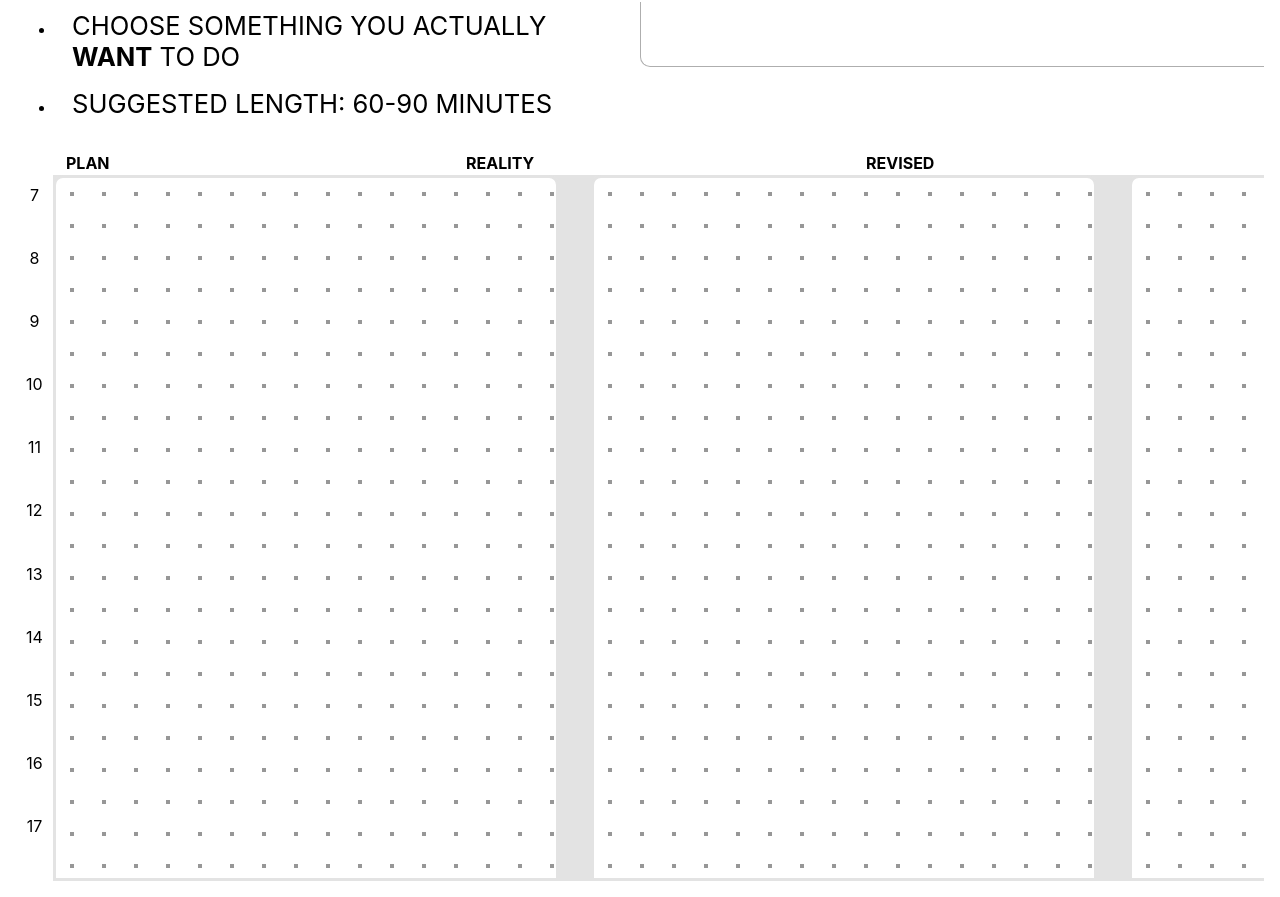
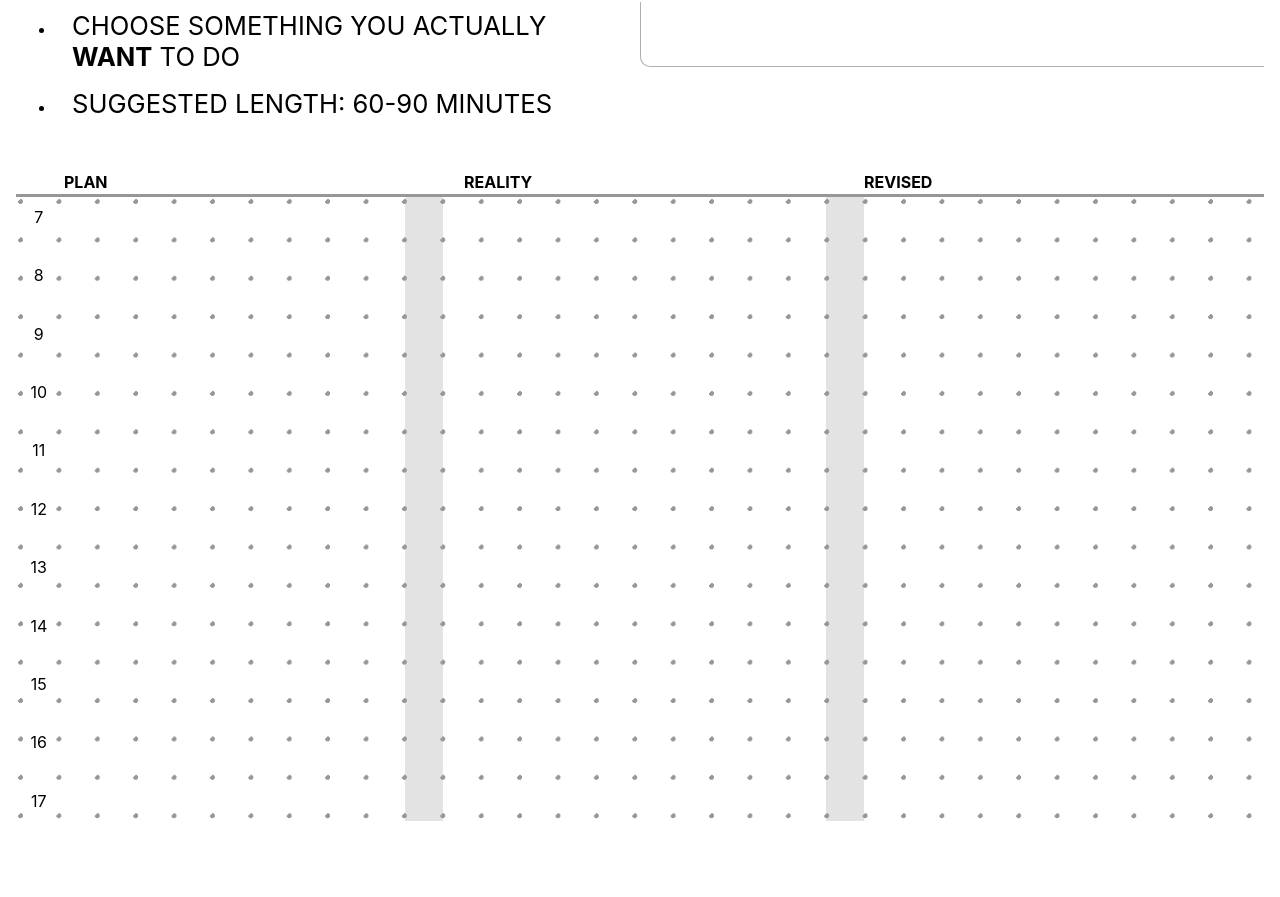
Before and after one commit to playtunes100/time-blocker, a React (Create React App) app: page / in a window 1280 px wide. Shown: the part 308-1205 px from the top of the page. After the commit the page ends 1145 px from the top, so only its background shows below. Built offline with nearby package versions, Linux system fonts and the light colour scheme.

Commit message:
-fixed board

```diff
--- a/src/Planner.css
+++ b/src/Planner.css
@@ -107,43 +107,31 @@
 }
 
 .board-time {
-    width: 100rem;
+    width: 2vw;
     padding: 10px;
     text-align: center;
     display:flex;
     flex-direction: column;
-    row-gap: 2.7rem;
-    background-color: #ffffff;
+    row-gap: 3vw;
+    background-color: transparent;
 }
 
 
 .board-hs {
     display: flex;
     margin-left: 3rem;
+
 }
 .board-h {
-    margin: 2px;
-    width: 500px;
+    margin-bottom: 2px;
+    width: 33vw;
+    margin-right: 4rem;
 }
 
 .board-main {
     display: flex;
-    background-color: #e3e3e3;
+    border-top: 3px solid #979797;
+    background:radial-gradient(circle at 12% 12%, #979797 5%, transparent 1%) top left repeat, linear-gradient(#e3e3e3, #e3e3e3) no-repeat border-box, linear-gradient(#e3e3e3, #e3e3e3) no-repeat border-box;
+    background-size: 3vw 3vw, 3vw 100%, 3vw 100%;
+    background-position: 0 0, 30.4vw 0, 63.3vw 0;
 }
-
-.board {
-    width:500px;
-    height: 700px;
-    border: #e3e3e3 solid;
-    border-top-right-radius: 10px;
-    border-top-left-radius: 10px;
-    background: radial-gradient(circle, #979797 10%, transparent 11%);
-        background-size: 2rem 2rem;
-        background-color: #ffffff;
-        opacity: 1
-}
-
-.board-middle {
-    margin-left: 2rem;
-    margin-right: 2rem;
-}
--- a/src/Planner.js
+++ b/src/Planner.js
@@ -3,6 +3,7 @@
 import Row from 'react-bootstrap/Row';
 import Form from 'react-bootstrap/Form';
 import InputGroup from 'react-bootstrap/InputGroup';
+import { Rnd } from 'react-rnd';
 
 
 export default function Planner(){
@@ -112,25 +113,53 @@
                         <span>16</span>
                         <span>17</span>
                     </div>
-                    <div className='board-left'>
 
-                        <div className='board'>
-
-                        </div>
-                    </div>
-                    <div className='board-middle'>
-
-                        <div className='board'>
-
-                        </div>
-                    </div>
-                    <div className='board-right'>
-                        <div className='board'>
-
-                        </div>
-                    </div>
                 </div>
             </div>
         </Row>
     )
 }
+
+
+function Box(){
+
+    return(
+        <div
+      className="box"
+      style={{ margin: 0, width: '4rem', height: '4rem', paddingBottom: '40px' }}
+    >
+      <article className="media">
+        <div className="media-left">
+          <figure className="image is-64x64">
+            <img src="https://avatars1.githubusercontent.com/u/10220449?v=3&s=460" draggable="false" alt="github avatar" />
+          </figure>
+        </div>
+        <div className="media-content">
+          <div className="content">
+            <p>
+              <strong>bokuweb</strong> <small>@bokuweb17</small> <small>31m</small>
+              <br />
+              Lorem ipsum dolor sit amet, consectetur adipiscing elit.
+              Aenean efficitur sit amet massa fringilla egestas.
+              Nullam condimentum luctus turpis.
+            </p>
+          </div>
+          <nav className="level is-mobile">
+            <div className="level-left">
+              <a className="level-item">
+                <span className="icon is-small"><i className="fa fa-reply" /></span>
+              </a>
+              <a className="level-item">
+                <span className="icon is-small"><i className="fa fa-retweet" /></span>
+              </a>
+              <a className="level-item">
+                <span className="icon is-small"><i className="fa fa-heart" /></span>
+              </a>
+            </div>
+          </nav>
+        </div>
+      </article>
+    </div>
+    )
+
+}
```
